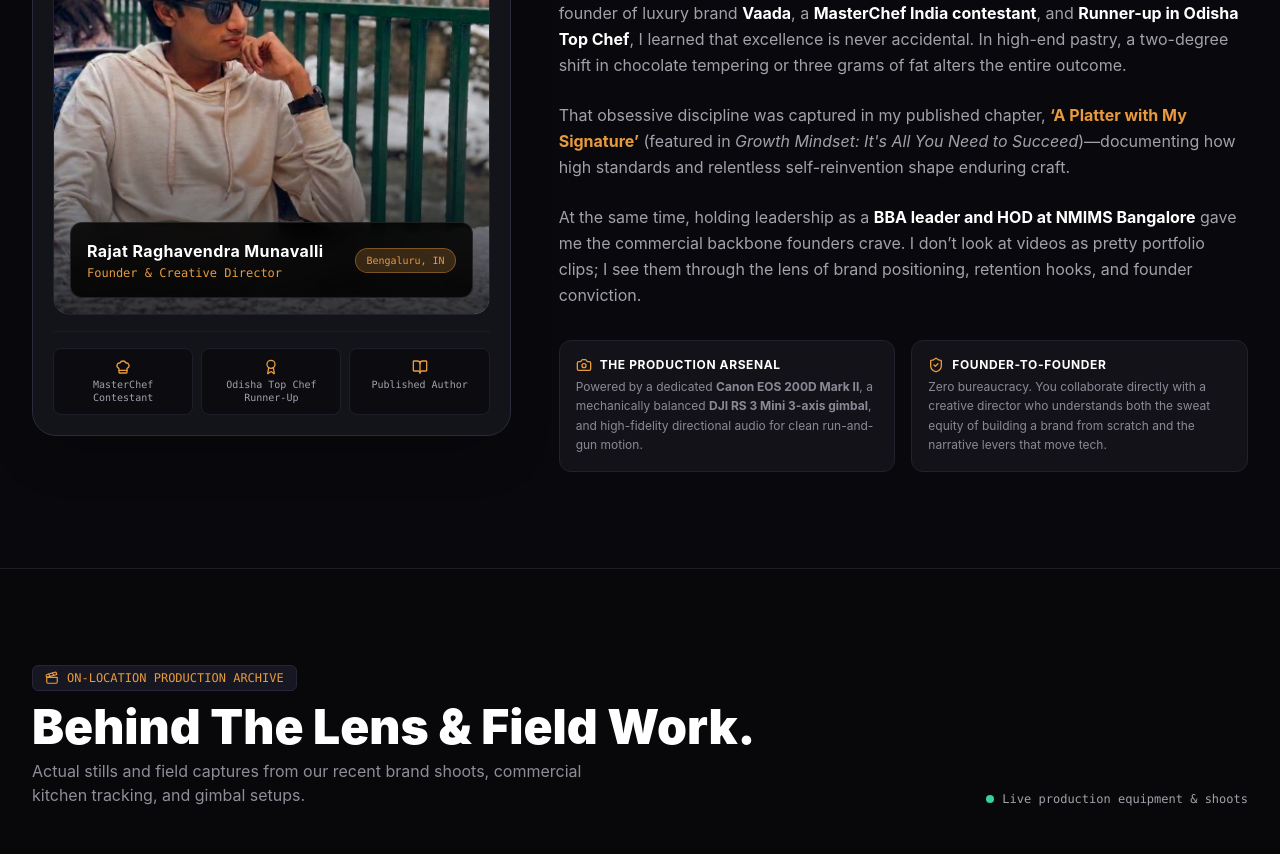
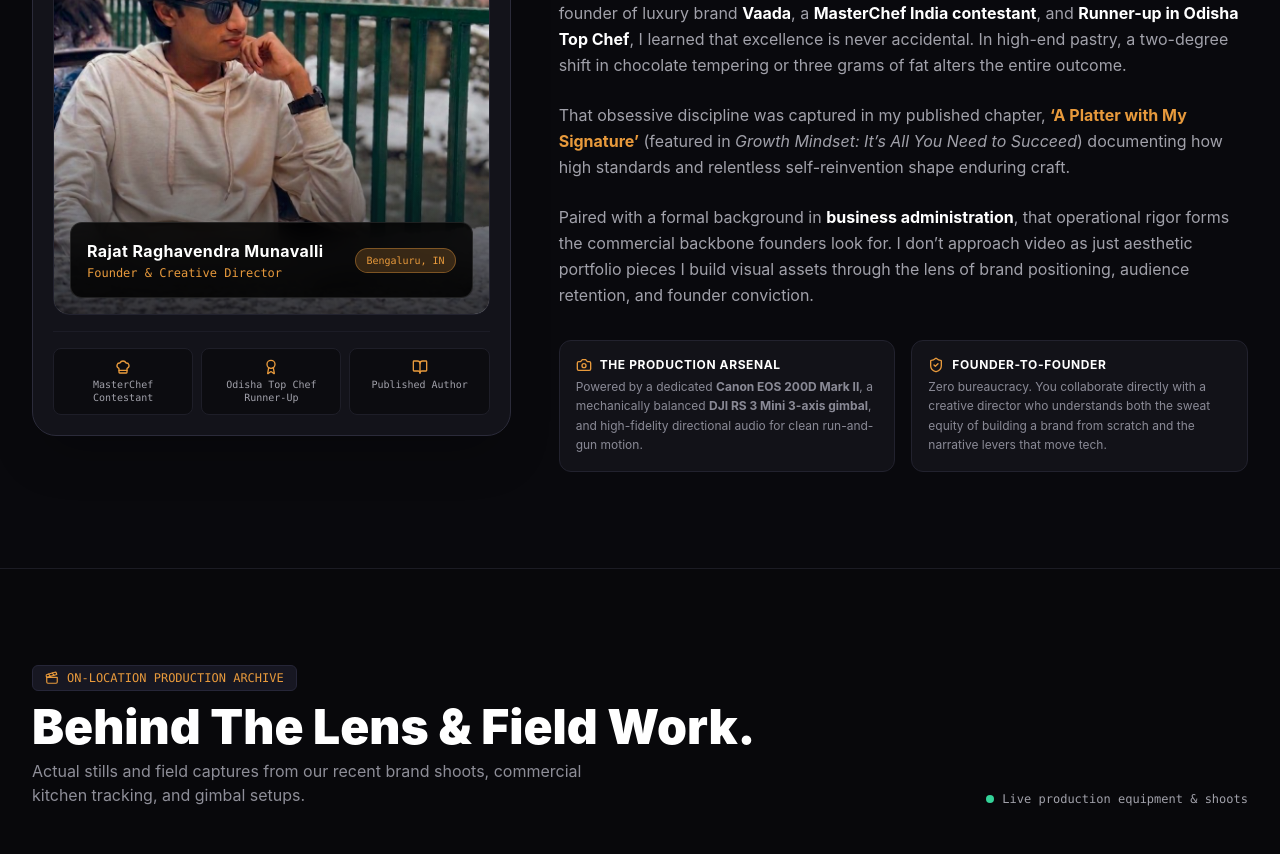
Before and after one commit to rajatraghavendra-vaada/rajatraghavendra-vaada.github.io, a React (Vite) app: page / in a window 1280 px wide. Shown: the part 2380-3234 px from the top of the page. Built offline with nearby package versions, Linux system fonts and the light colour scheme.

Commit message:
Update founder story text

```diff
--- a/src/App.tsx
+++ b/src/App.tsx
@@ -597,11 +597,11 @@ export default function App() {
               </p>
 
               <p className="text-sm sm:text-base text-[#A1A1AA] leading-relaxed">
-                That obsessive discipline was captured in my published chapter, <strong className="text-[#E89A3C]">‘A Platter with My Signature’</strong> (featured in <em>Growth Mindset: It's All You Need to Succeed</em>)—documenting how high standards and relentless self-reinvention shape enduring craft.
+                That obsessive discipline was captured in my published chapter, <strong className="text-[#E89A3C]">‘A Platter with My Signature’</strong> (featured in <em>Growth Mindset: It’s All You Need to Succeed</em>) documenting how high standards and relentless self-reinvention shape enduring craft.
               </p>
 
               <p className="text-sm sm:text-base text-[#A1A1AA] leading-relaxed">
-                At the same time, holding leadership as a <strong className="text-white">BBA leader and HOD at NMIMS Bangalore</strong> gave me the commercial backbone founders crave. I don’t look at videos as pretty portfolio clips; I see them through the lens of brand positioning, retention hooks, and founder conviction.
+                Paired with a formal background in <strong className="text-white">business administration</strong>, that operational rigor forms the commercial backbone founders look for. I don’t approach video as just aesthetic portfolio pieces I build visual assets through the lens of brand positioning, audience retention, and founder conviction.
               </p>
 
               {/* The Rig & Mindset Highlights */}
```
Also changed, not shown: 1 other file (tests, documents, lock files or other folders).
